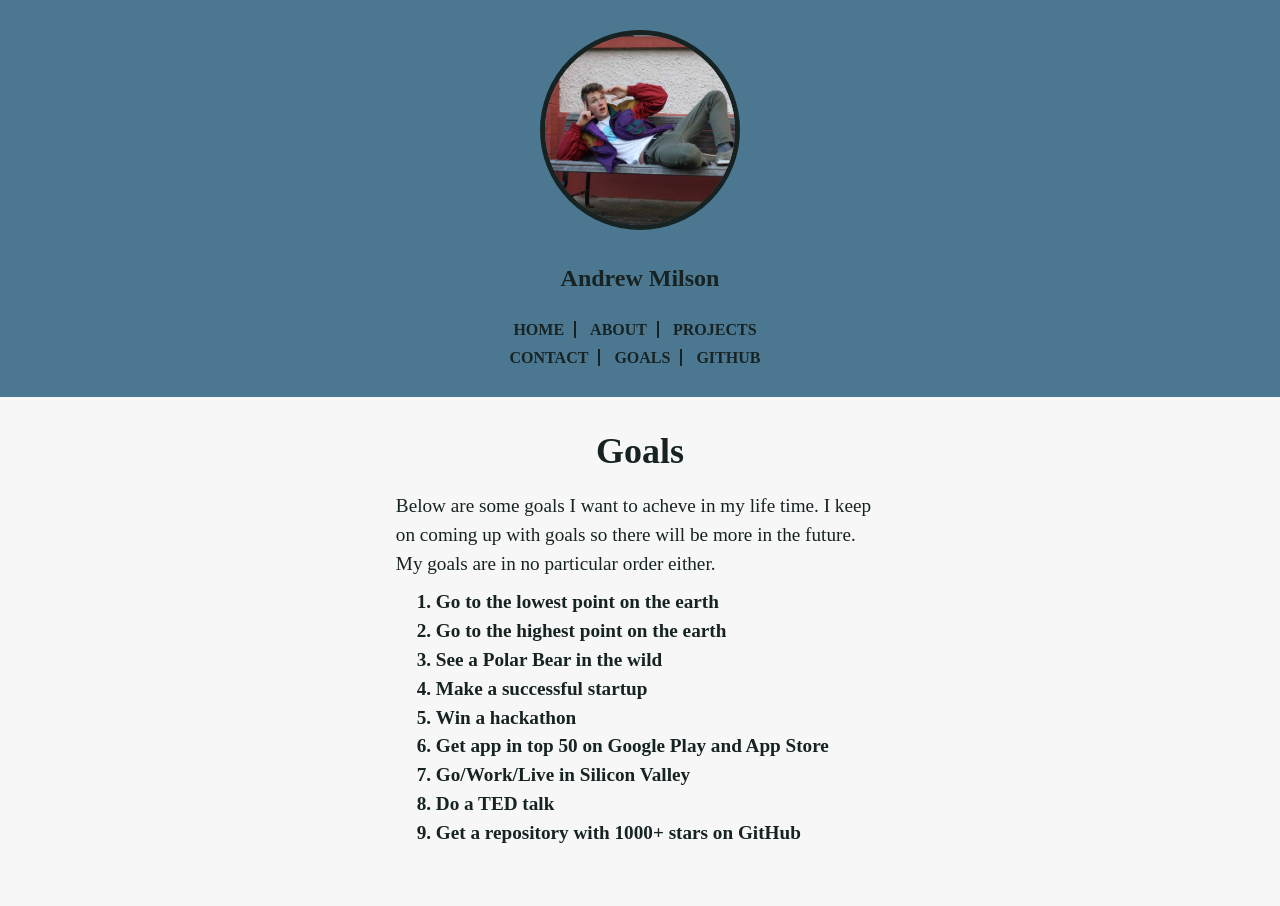
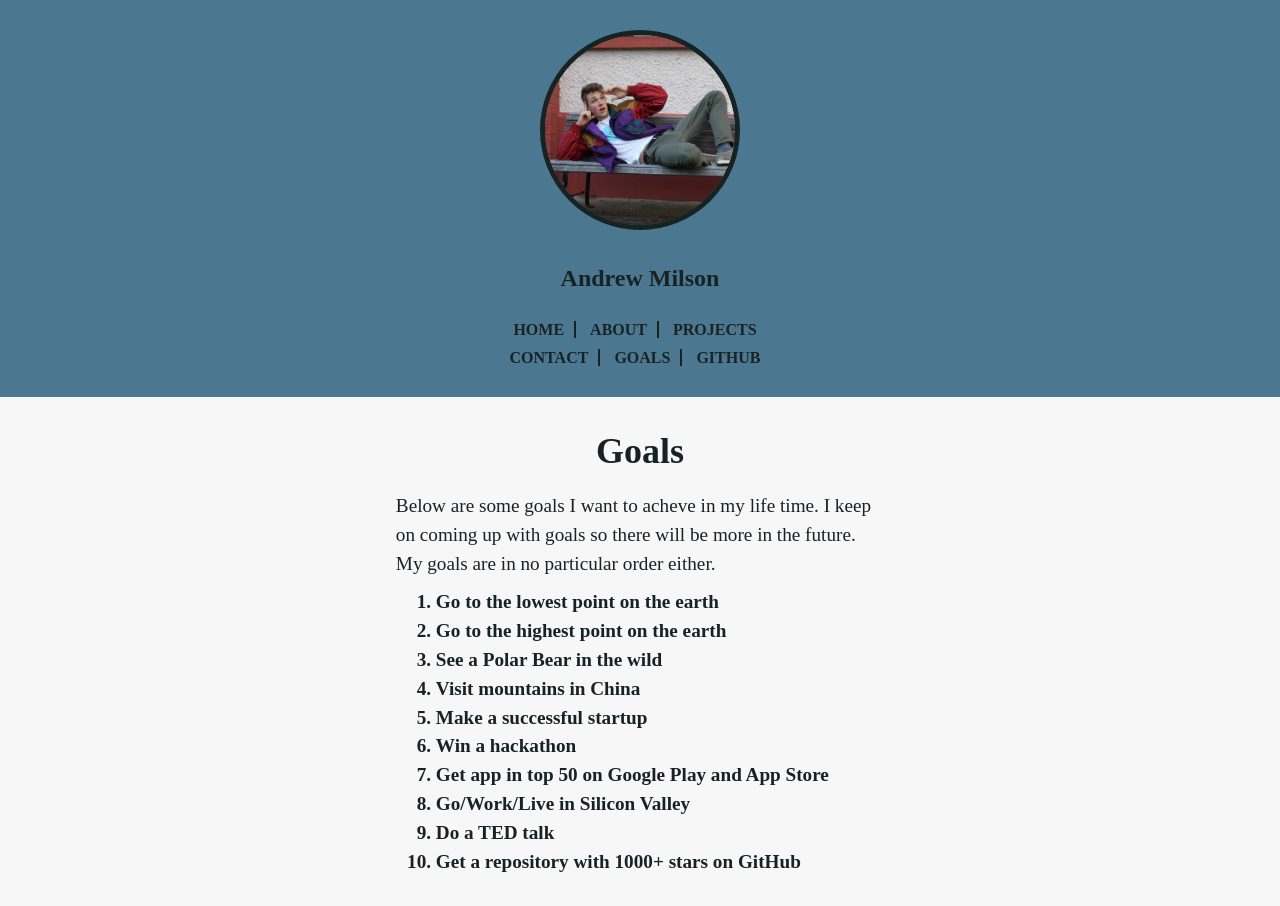
Before and after one commit to andrewmilson/andrewmilson.github.io, a Jekyll site: the page built from goals.html, in a window 1280 px wide. Built offline with Jekyll 4.4.1, drawn with Linux system fonts in a browser that asks for light colours; some web fonts are replaced; Markdown is read by kramdown in place of the engine named in the settings.

Commit message:
updated the goals page.

```diff
--- a/goals.html
+++ b/goals.html
@@ -12,6 +12,7 @@ permalink: /goals/
   <li>Go to the lowest point on the earth</li>
   <li>Go to the highest point on the earth</li>
   <li>See a Polar Bear in the wild</li>
+  <li>Visit mountains in China</li>
   <li>Make a successful startup</li>
   <li>Win a hackathon</li>
   <li>Get app in top 50 on Google Play and App Store</li>
```
Also changed, not shown: assets/images/spam-nonsence.png (added).
